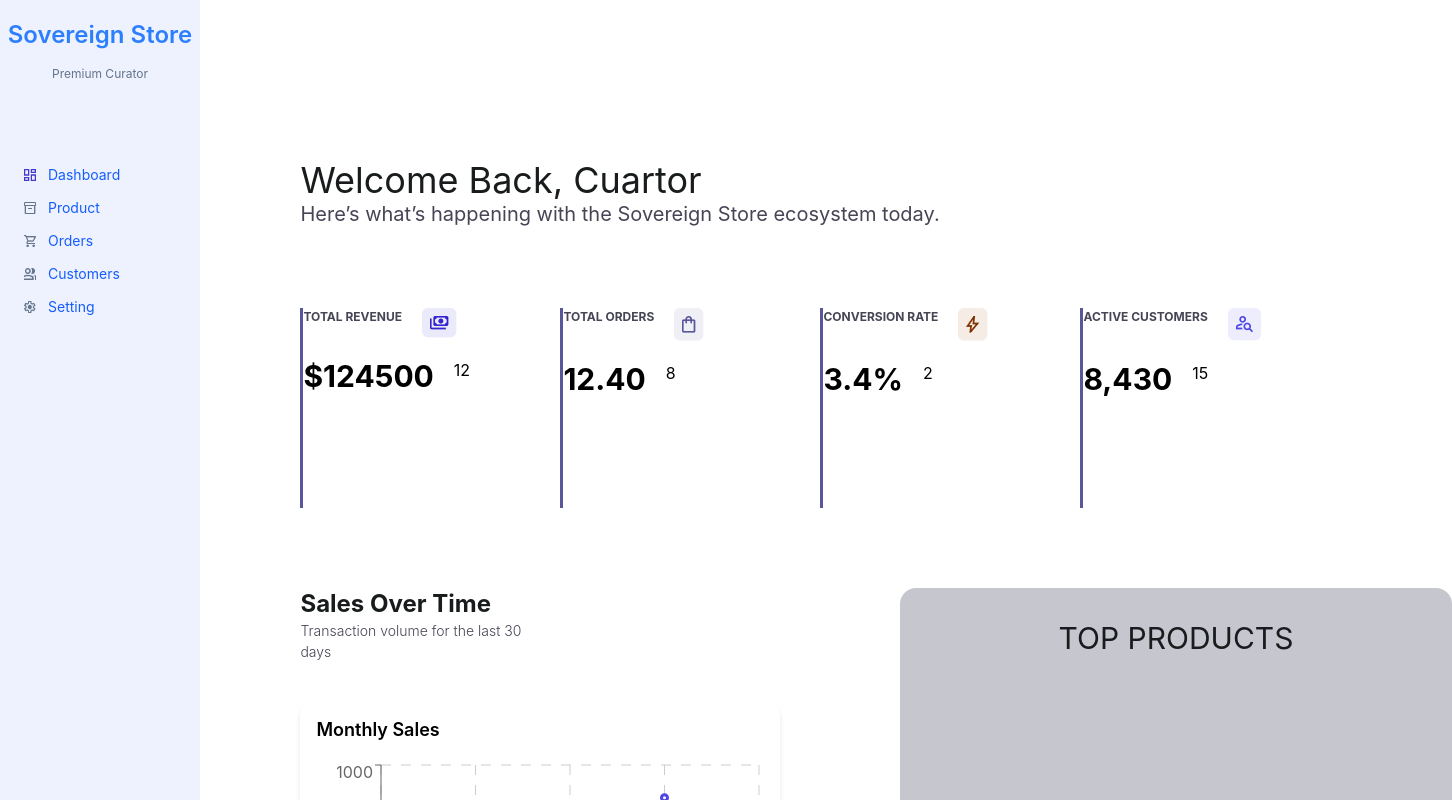
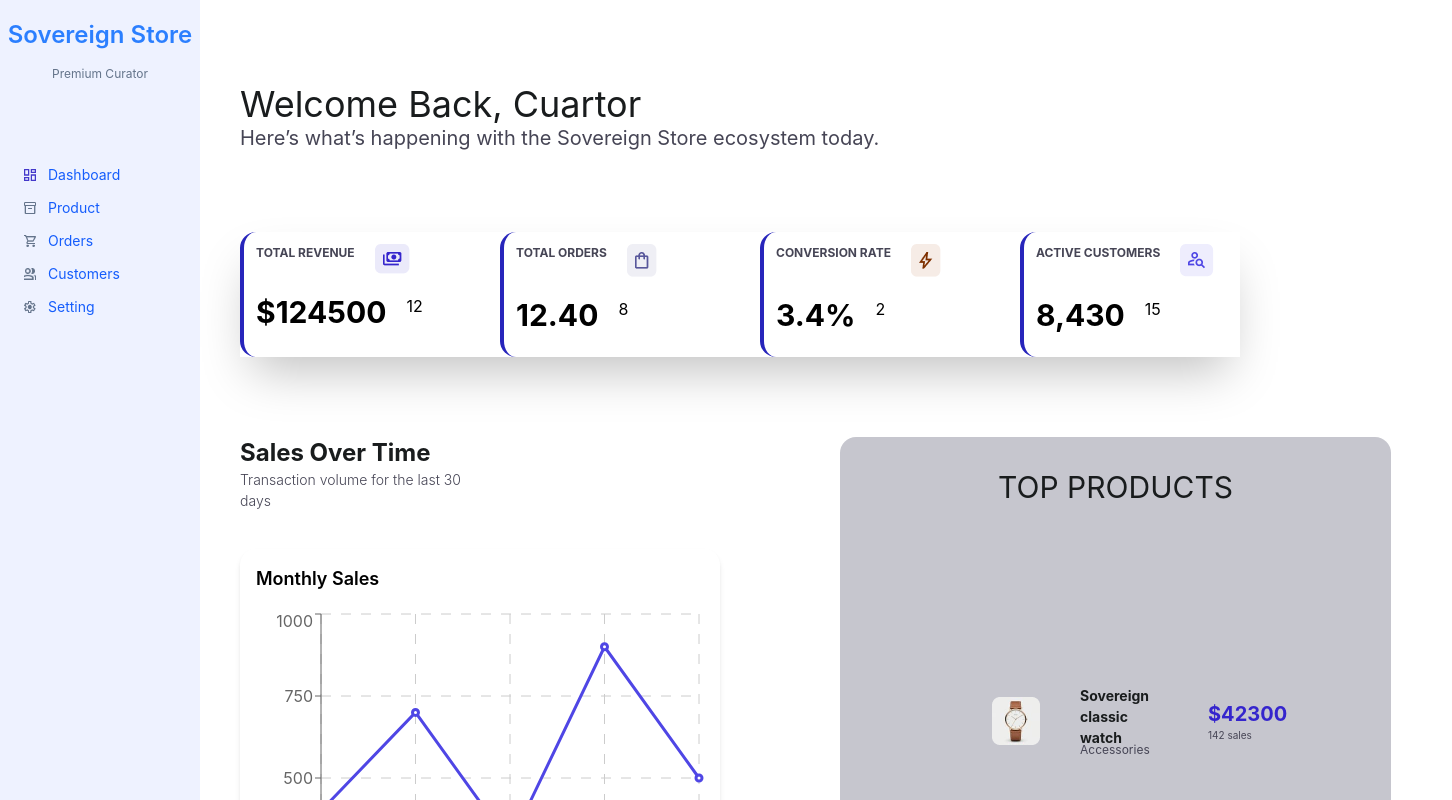
Before and after one commit to sudarshankhatri3/FullStack, a React app in the folder frontend/: page /dashboard in a window 1280 px wide. Shown: the top 800 px of the page, 1452 px wide, since content can reach past the window. Built offline with nearby package versions, Linux system fonts and the light colour scheme; the HTML template or start-up script is replaced by a standard one.

Commit message:
dashboard

```diff
--- a/frontend/src/pages/dashBoard.jsx
+++ b/frontend/src/pages/dashBoard.jsx
@@ -108,12 +108,12 @@ export default function DashBoard() {
       </aside>
 
       {/* main menu */}
-      <div className="flex justify-end items-center">
+      {/* <div className="flex justify-end items-center">
         <img src="./notification.png" alt="notification" />
         <img src="./button.png" alt="support" />
         <button>Support </button>
-      </div>
-      <div className="h-full min-h-full mt-20 pl-10 flex  flex-col gap-20">
+      </div> */}
+      <div className="h-full min-h-full mt-1 pl-10 flex  flex-col gap-20">
         <div className="mt-20 ">
           <h2 className="text-4xl text-[#191C1D]">Welcome Back, Cuartor</h2>
           <p className="text-[#464555] sm:text-xl ">
@@ -122,9 +122,9 @@ export default function DashBoard() {
         </div>
 
         {/* for revenu conversion and customer */}
-        <div className="w-250 min-h-[200px]  bg-white-200 grid grid-cols-4 gap-10">
+        <div className="w-250 min-h-[125px]  bg-white-200 grid grid-cols-4 gap-10 shadow-2xl">
           {revenuDashboard.map((dash) => (
-            <div className="h-full border-l-3 border-[#58579B]  flex flex-col gap-5">
+            <div className="h-full border-l-4 rounded-2xl border-[#2725bb] p-3 flex flex-col gap-5 hover:bg-amber-200">
               <div className="border-l-amber-800 flex flex-row gap-5">
                 <h4 className="text-[#464555] text-[12px] font-bold">
                   {dash.title}
```
Also changed, not shown: frontend/src/components/delivery.jsx (added, +8 -0 lines).
